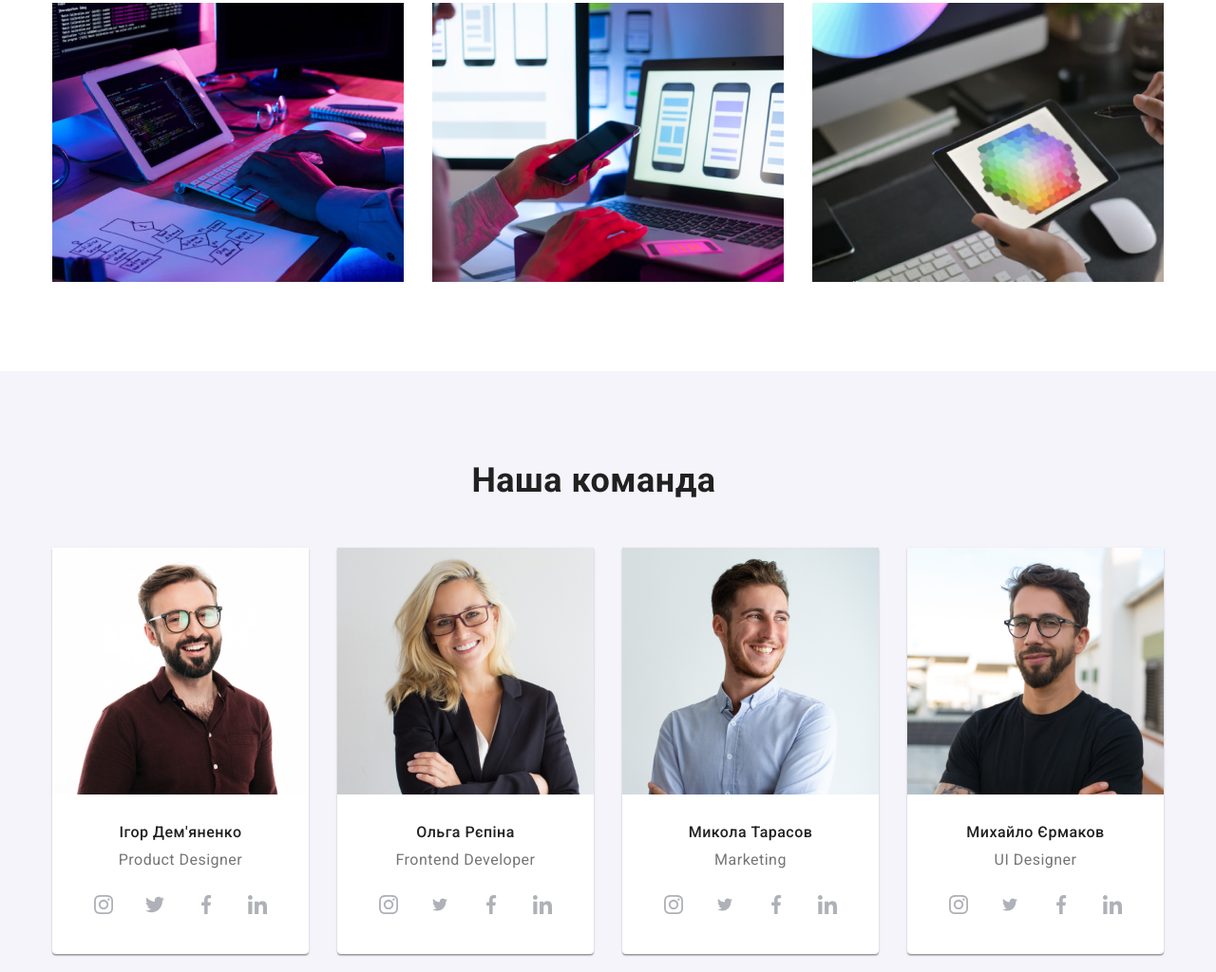
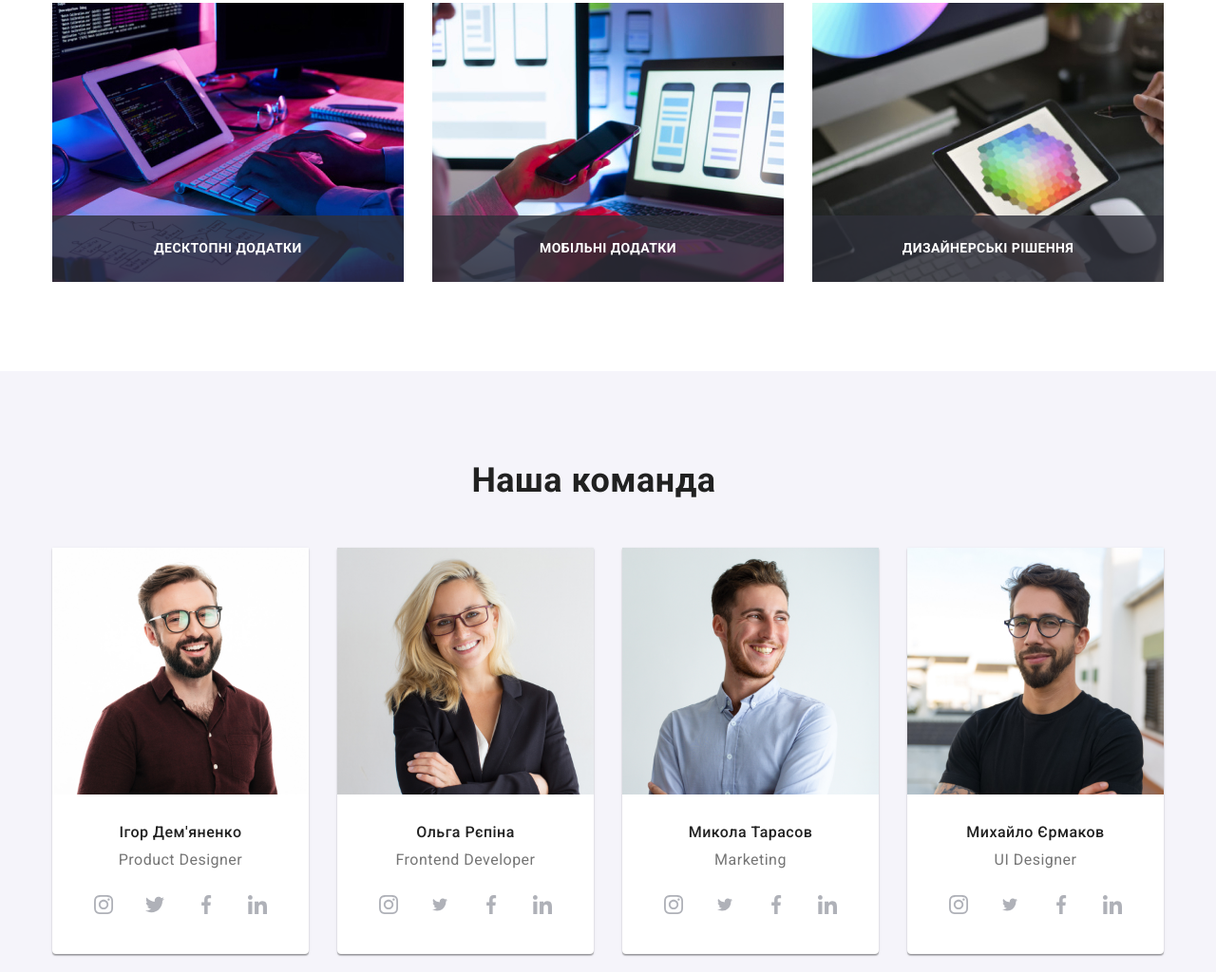
Before and after one commit to OleksandraParkhomenko/goit-markup-hw-05, a plain HTML site: page index.html in a window 1280 px wide. Shown: the part 1245-2269 px from the top of the page at 95% size. Drawn offline with nearby package versions, Linux system fonts and the light colour scheme.

Commit message:
додає стилізацію карток у третій секції

```diff
--- a/css/styles.css
+++ b/css/styles.css
@@ -311,43 +311,37 @@ padding-bottom: 94px;}
   color:var(--primary-white-color);
 }
 .pic-item.activity{position: relative;}
+
 .activity-overlay{
   position: absolute;
-  bottom: o;
+  bottom: 0;
   left: 0;
   height: 100%;
   width: 100%;
+  background-color: rgba(47, 48, 58, 0.8);
+  display: flex;
+  justify-content: center;
+  padding-top: 27px;
+  padding-bottom: 27px;
+  height: auto;
 }
 
-
-
-
-/* .subtitle-activity{color: rgba(255, 255, 255, 1);
+.subtitle-activity{color: rgba(255, 255, 255, 1);
+  display: flex;
+  justify-content: center;
 width: 100%;
-height:70px;
+height: 16px;
 font-weight: 700;
 font-size: 14px;
 line-height: 1.14px;
 text-align: center;
 letter-spacing: 0.03em;
 text-transform: uppercase;
-position: absolute;
-bottom: 0;
-right: 0;
-transform: translate(0, 33%);
+align-items: center;
+/* margin-top: 27px;
+margin-bottom: 27px; */
+
 }
-.pic-item.activity::before{
-  display: inline-block;
-  position: absolute;
-  content: "";
-  width: 100%;
-  height: 70px;
-  background-color: rgba(47, 48, 58, 0.8);
-  bottom: 0;
-  opacity: 1;
-} */
-
-
 /* команда третя секція */
 .section-positions {
    background-color: rgba(245, 244, 250, 1);
```
